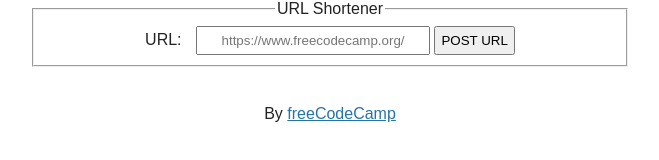
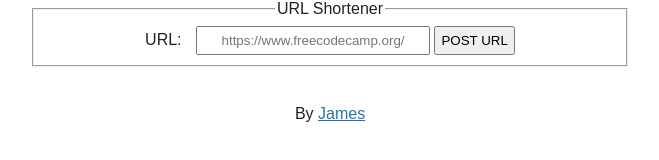
Before and after one commit to Jamesupback/url_shortnerfcc, a website: page views/index.html in a window 1280 px wide. Shown: the part 106-266 px from the top of the page, without its empty margins (310-969 px from the left). Drawn offline with Linux system fonts and the light colour scheme.

Commit message:
added author

```diff
--- a/views/index.html
+++ b/views/index.html
@@ -2,7 +2,7 @@
 
 <html>
   <head>
-    <title>URL Shortener Microservice | freeCodeCamp.org</title>
+    <title>URL Shortener Microservice </title>
     <link
       rel="icon"
       type="image/png"
@@ -26,7 +26,7 @@
       </section>
     </main>
     <footer>
-      <p>By <a href="https://www.freecodecamp.org/">freeCodeCamp</a></p>
+      <p>By <a href="https://www.github.com/jamesupback">James</a></p>
     </footer>
   </body>
 </html>
```
